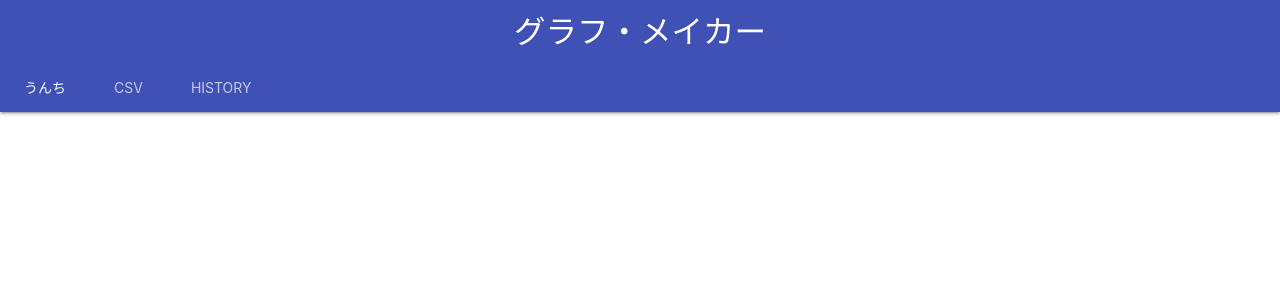
After one commit to UNTI-UNTI-GENERATION/graph_maker, a Flask app: template src/templates/layout.html in a window 1280 px wide. The commit adds this page. Shown: the top 300 px of the page. Run offline with Flask 2, Linux system fonts and the light colour scheme; the template is opened without the code that fills it, so the values that code supplies are empty.

Commit message:
[WIP] add history&csv page

```diff
--- a/src/app.py
+++ b/src/app.py
@@ -19,6 +19,11 @@ def graph_maker_API():
 
     errors = list()
 
+@app.route('/latex_maker', methods=['POST'])
+def latex_maker():
+    if request.method != 'POST':
+        return '不正なリクエストです.'
+
 
 if __name__ == "__main__":
     app.run(host="0.0.0.0", debug=True)
--- /dev/null
+++ b/src/templates/layout.html
@@ -0,0 +1,26 @@
+<!DOCTYPE html>
+<html lang="ja">
+<head>
+    <meta charset="UTF-8">
+    <meta name="viewport" content="width=device-width, initial-scale=1.0">
+    <title>グラフ・メイカー</title>
+    <link rel="stylesheet" href="https://cdnjs.cloudflare.com/ajax/libs/materialize/1.0.0/css/materialize.min.css">
+    <link href="https://fonts.googleapis.com/icon?family=Material+Icons" rel="stylesheet">
+</head>
+<body>
+<nav class="nav-extended indigo">
+    <div class="nav-wrapper">
+        <a href="/" class="brand-logo center">グラフ・メイカー</a>
+    </div>
+    <div class="nav-content">
+        <ul class="tabs tabs-transparent">
+            <li class="tab"><a class="active" href="/">うんち</a></li>
+            <li class="tab"><a href="/?mode=CSV">CSV</a></li>
+            <li class="tab"><a href="/?mode=history">History</a></li>
+        </ul>
+    </div>
+</nav>
+{% block content %}
+{% endblock %}
+</body>
+</html>
```
Also changed, not shown: src/templates/index.html (+6 -14 lines), src/templates/csv.html (added), src/templates/history.html (added).
